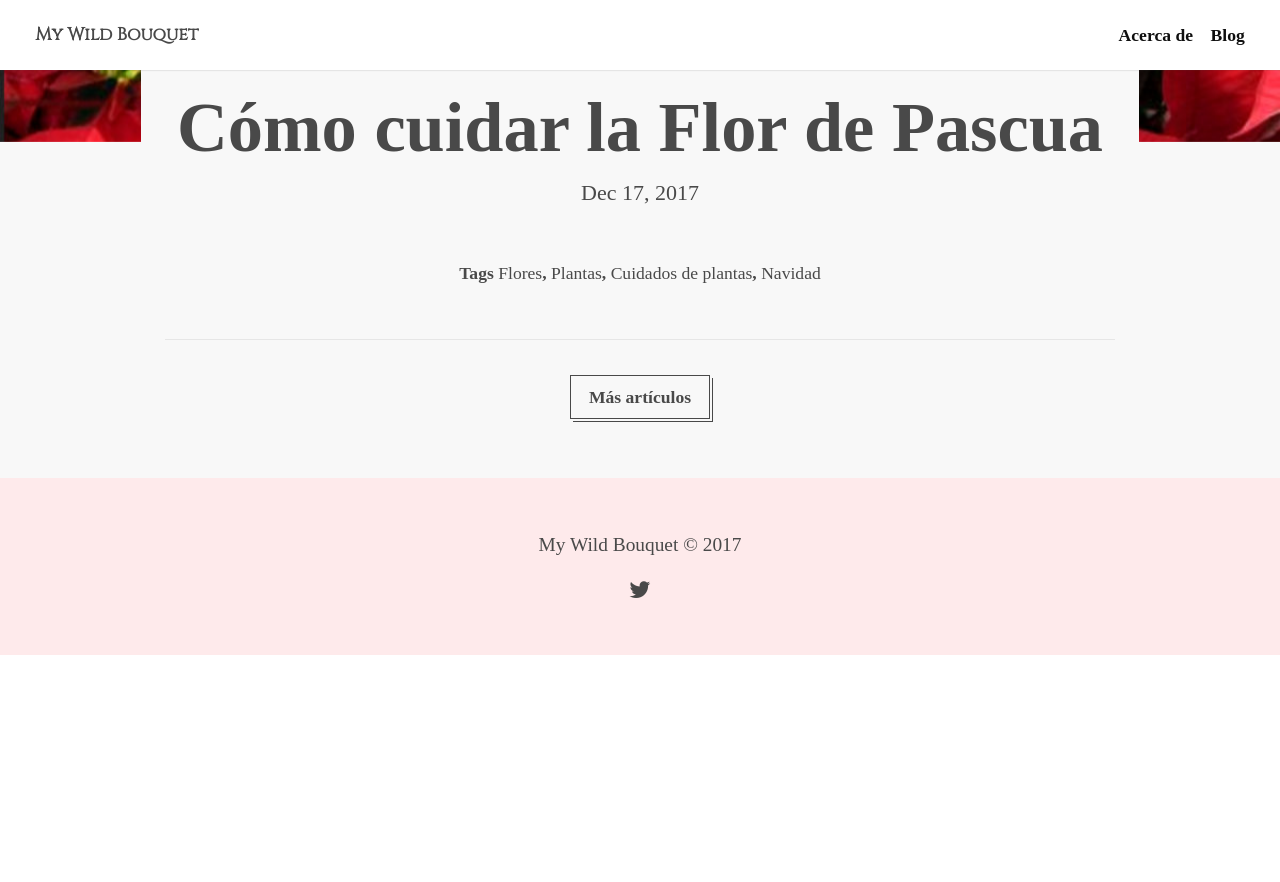
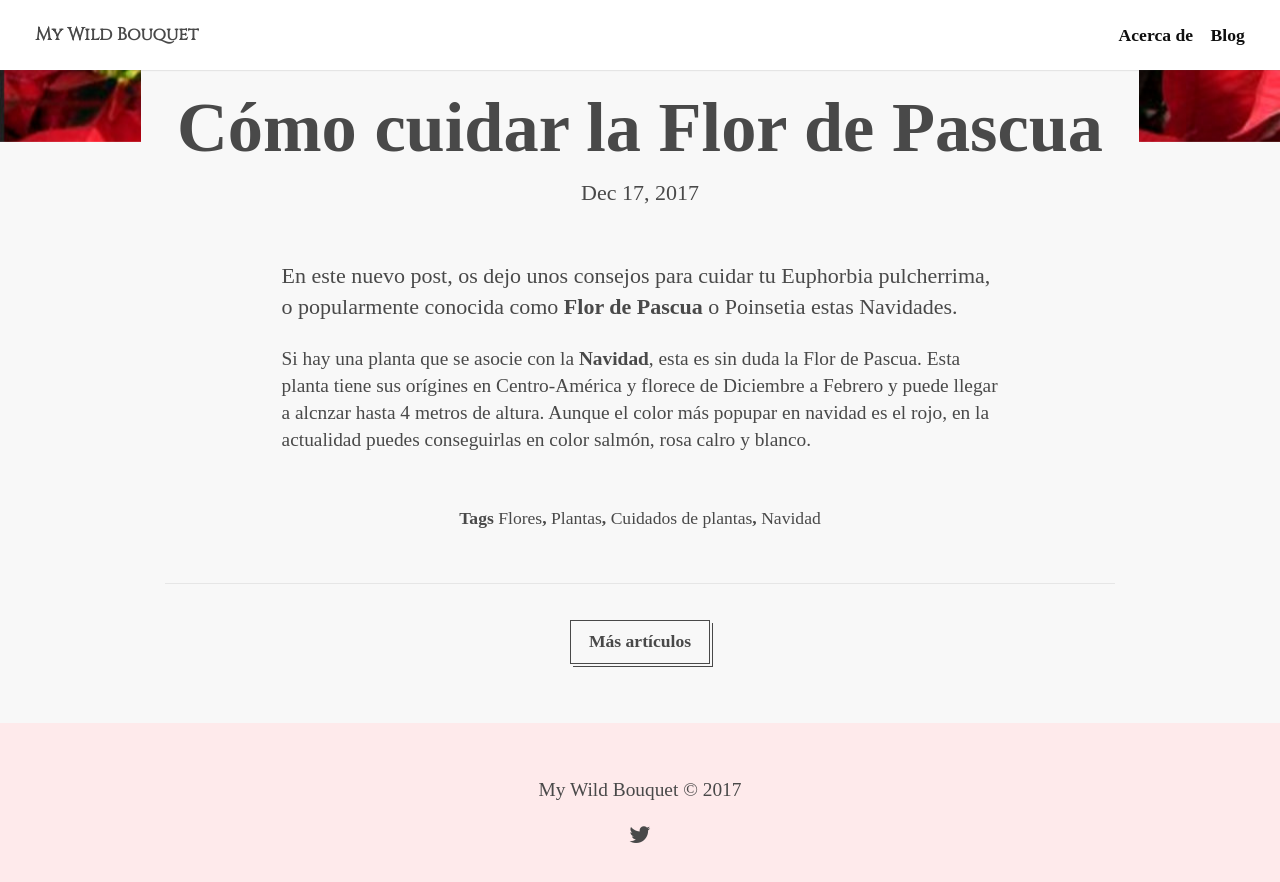
Before and after one commit to keyvanakbary/ramosilvestre.com, a Jekyll site: the page built from src/_posts/2017-12-17-como-cuidar-la-flor-de-pascua.md, in a window 1280 px wide and 900 px high, scrolled down 758 px. Shown: the top 882 px of the window. Built offline with Jekyll 4.4.1, drawn with Linux system fonts in a browser that asks for light colours; some web fonts are replaced; before the commit the page ends 1413 px from its top, so only the background shows below that.

Commit message:
Update 2017-12-17-como-cuidar-la-flor-de-pascua.md

```diff
--- a/src/_posts/2017-12-17-como-cuidar-la-flor-de-pascua.md
+++ b/src/_posts/2017-12-17-como-cuidar-la-flor-de-pascua.md
@@ -9,3 +9,8 @@ tags:
   - Cuidados de plantas
   - Navidad
 ---
+
+En este nuevo post, os dejo unos consejos para cuidar tu Euphorbia pulcherrima, o popularmente conocida como **Flor de Pascua** o Poinsetia estas Navidades.
+
+Si hay una planta que se asocie con la **Navidad**, esta es sin duda la Flor de Pascua. Esta planta tiene sus orígines en Centro-América y florece de Diciembre a Febrero y puede llegar a alcnzar hasta 4 metros de altura.
+Aunque el color más popupar en navidad es el rojo, en la actualidad puedes conseguirlas en color salmón, rosa calro y blanco.
```
